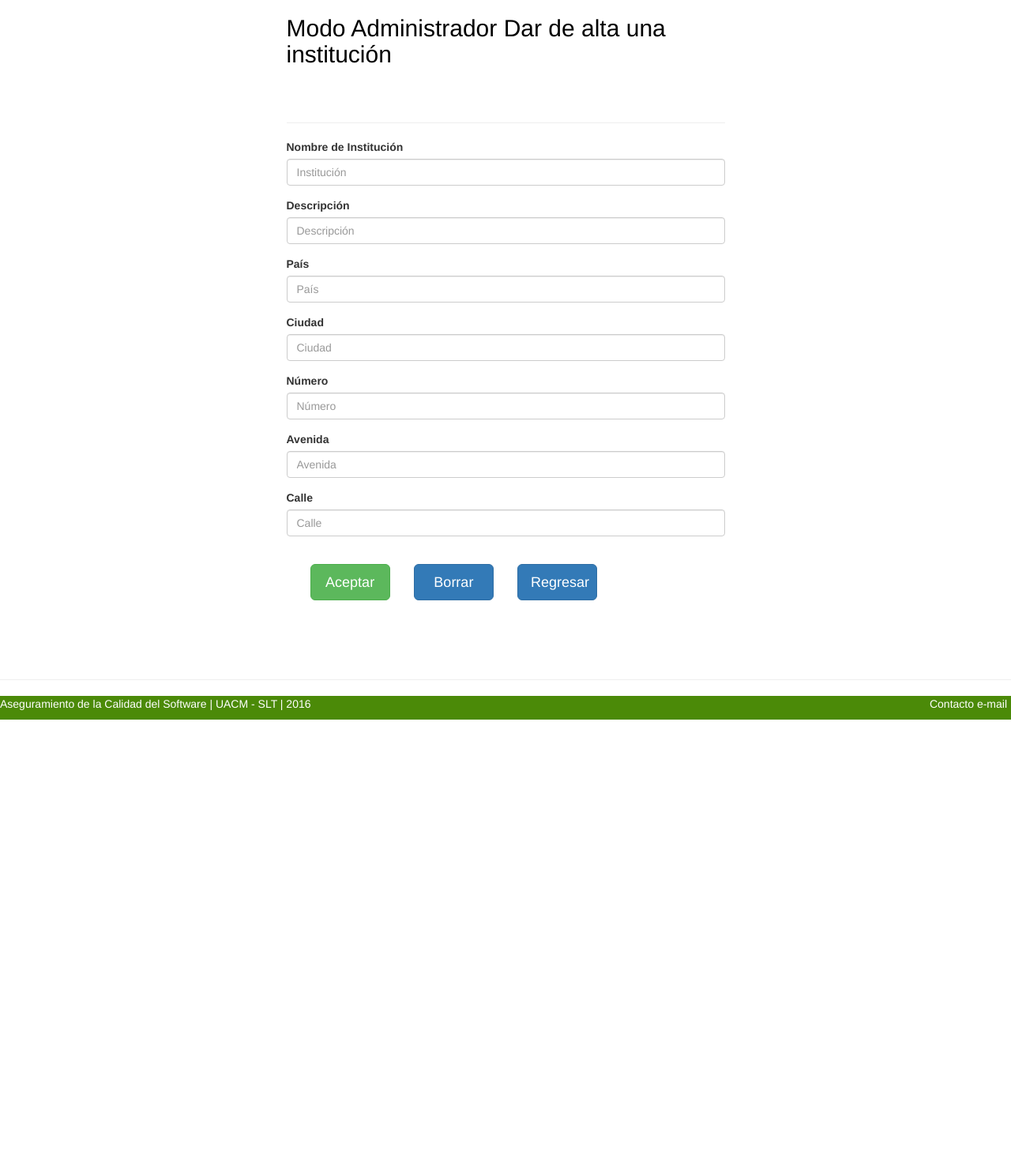
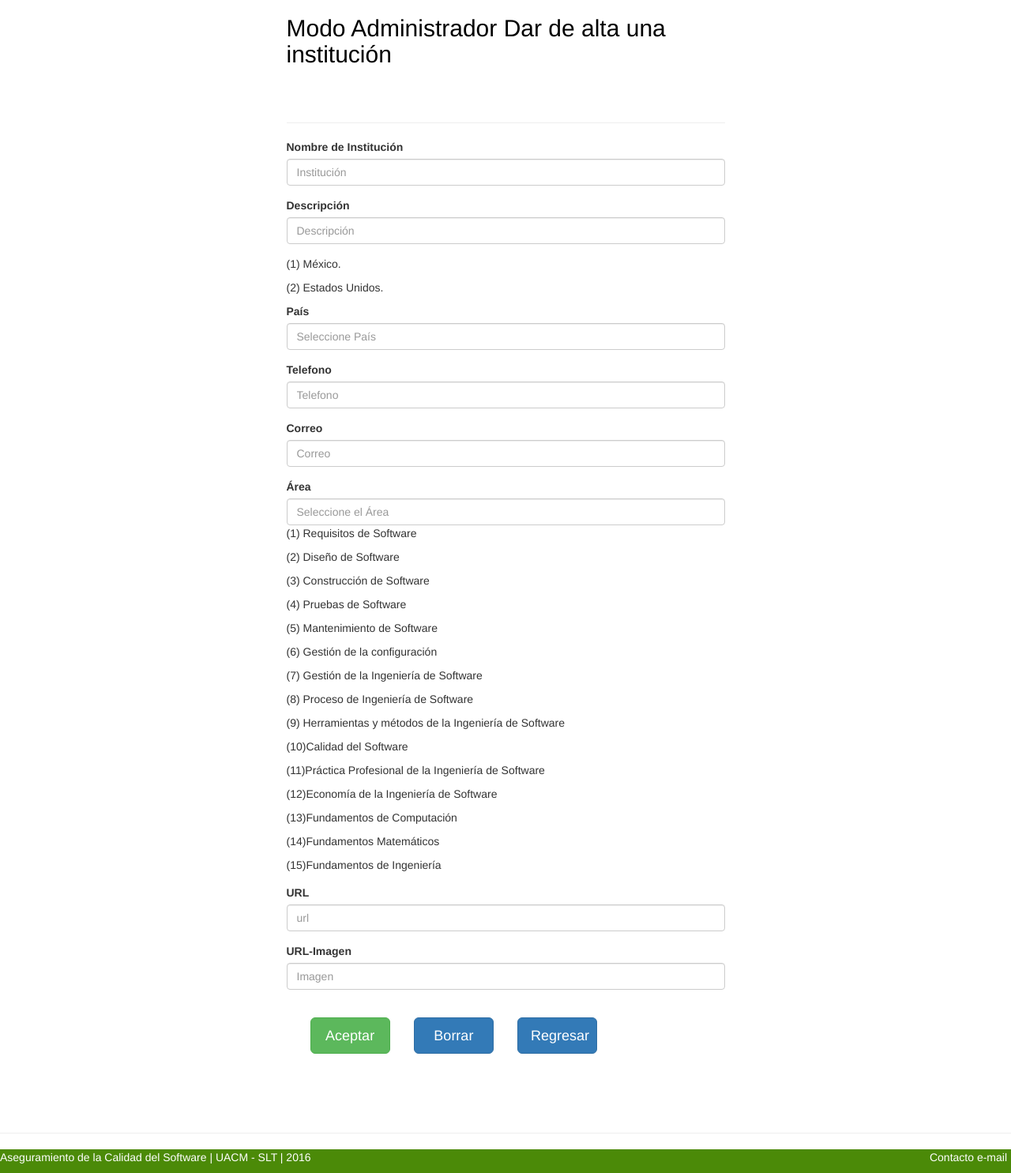
Before and after one commit to ZackMaya/ProyectoAseguramiento, a PHP site: page /php/institucion.php in a window 1280 px wide. Shown: the part 241-1726 px from the top of the page at 79% size. Before the commit the page ends 1152 px from the top, so only its background shows below. Run offline with PHP 8.4, Linux system fonts and the light colour scheme; some libraries are stand-ins or nearby versions.

Commit message:
Nuevas funcionalidades en la programacion php
Nuevas funcionalidades php, conexión, inserción por administrador y formulario para usuario *En la base de datos no se entiende bien el concepto de autorizado ya que se necesita una tabla UsuarioXInstitucion donde solo muestre quien ha subido la institucion.

```diff
--- a/php/institucion.php
+++ b/php/institucion.php
@@ -82,7 +82,7 @@ session_start();
   			<br><br>
   			<hr>
 
-  			<!--El id es autoincrement en la Base de Datos no se necesita ingresar-->
+			<!--El id es autoincrement en la Base de Datos no se necesita ingresar-->
 
 			<!--Nombre de institución-->
 			<div class="form-group">
@@ -98,37 +98,60 @@ session_start();
 
 
 			<!--País de la Institución-->
+			<p>(1) México.</p>
+			<p>(2) Estados Unidos.</p>
 			<div class="form-group">
 					<label for="pais">País</label>
-					<input class="form-control" name="pais" type="text" required="required"  placeholder="País" tabindex="6" title="País">
+					<input class="form-control" name="pais" type="text" required="required"  placeholder="Seleccione País" tabindex="6" title="País">
 			</div>
 
-			<!--Ciudad-->
+			<!--Telefono-->
 			<div class="form-group">
-					<label for="ciudad">Ciudad</label>
-					<input class="form-control" name="ciudad" type="text" required="required" placeholder="Ciudad" tabindex="6" title="Ciudad">
+					<label for="telefono">Telefono</label>
+					<input class="form-control" name="telefono" type="text" required="required" placeholder="Telefono" tabindex="6" title="Telefono">
 			</div>
 
-			<!--Número-->
+			<!--Correo-->
 			<div class="form-group">
-				<label for="numero">Número</label>
-				<input class="form-control" name="numero" type="text" required="required"  placeholder="Número" tabindex="6" title="número">
+				<label for="correo">Correo</label>
+				<input class="form-control" name="correo" type="text" required="required"  placeholder="Correo" tabindex="6" title="correo">
 			</div>
 
 
-			<!--Avenida-->
+			<!--Área-->
 			<div class="form-group">
-				<label for="avenida">Avenida</label>
-				<input class="form-control" name="avenida" type="text" required="required"  placeholder="Avenida" tabindex="6" title="avenida">
+				<label for="area">Área</label>
+				<input class="form-control" name="area" type="text" required="required"  placeholder="Seleccione el Área" tabindex="6" title="area">
+				<section style="width: 80%">
+					<p>(1) Requisitos de Software</p>
+		            <p>(2) Diseño de Software</p>
+		            <p>(3) Construcción de Software</p>
+		            <p>(4) Pruebas de Software</p>
+		            <p>(5) Mantenimiento de Software</p>
+		            <p>(6) Gestión de la configuración</p>
+		            <p>(7) Gestión de la Ingeniería de Software</p>
+		            <p>(8) Proceso de Ingeniería de Software</p>
+		            <p>(9) Herramientas y métodos de la Ingeniería de Software</p>
+		            <p>(10)Calidad del Software</p>
+		            <p>(11)Práctica Profesional de la Ingeniería de Software</p>
+		            <p>(12)Economía de la Ingeniería de Software</p>
+		            <p>(13)Fundamentos de Computación</p>
+		            <p>(14)Fundamentos Matemáticos</p>
+		            <p>(15)Fundamentos de Ingeniería</p>
+	            </section>
 			</div>
 
-
-			<!--Calle-->
+			<!--URL-->
 			<div class="form-group">
-				<label for="calle">Calle</label>
-				<input class="form-control" name="calle" type="text" required="required"  placeholder="Calle" tabindex="6" title="calle">
+				<label for="url">URL</label>
+				<input class="form-control" name="url" type="text" required="required"  placeholder="url" tabindex="6" title="url">
 			</div>
 
+			<!--URL Imagen-->
+			<div class="form-group">
+				<label for="imagen">URL-Imagen</label>
+				<input class="form-control" name="imagen" type="text"  placeholder="Imagen" tabindex="6" title="imagen *opcional">
+			</div>
 
 
        	<div class="col-lg-12 ">
```
Also changed, not shown: php/panelAdmin.php (+21 -9 lines), php/panelUsuario.php (+38 -14 lines), php/registrarInstitucion.php (+7 -6 lines).
